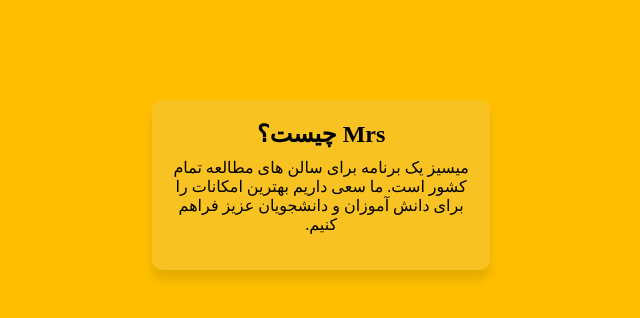
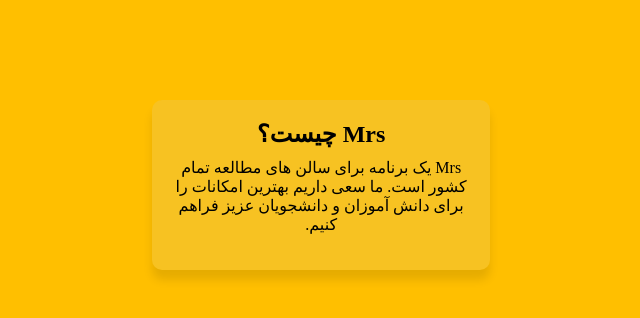
Before and after one commit to FarbodParkhooi/.Mrs, a plain HTML site: page index.html in a window 1280 px wide. Shown: the full height of the page, 324-964 px from the left. Drawn offline with Linux system fonts and the light colour scheme.

Commit message:
edit index.html

```diff
--- a/index.html
+++ b/index.html
@@ -24,7 +24,7 @@
                     <div class="Card-content">
                         <h2>Mrs چیست؟</h2>
                         <p class="Card-content-p">
-                            میسیز یک برنامه برای سالن های مطالعه تمام کشور است. ما سعی داریم بهترین امکانات را برای دانش آموزان و دانشجویان عزیز فراهم کنیم.
+                            Mrs یک برنامه برای سالن های مطالعه تمام کشور است. ما سعی داریم بهترین امکانات را برای دانش آموزان و دانشجویان عزیز فراهم کنیم.
                         </p>
                     </div>
                 </div>
```
